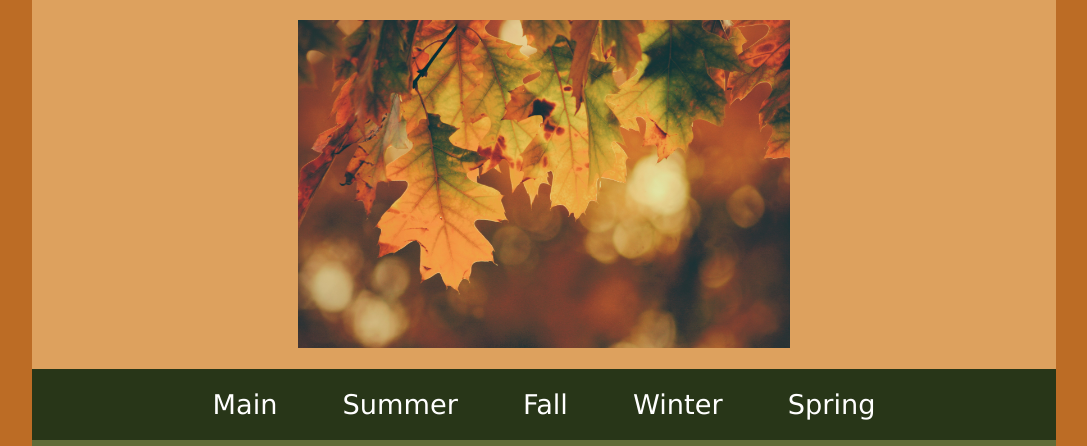
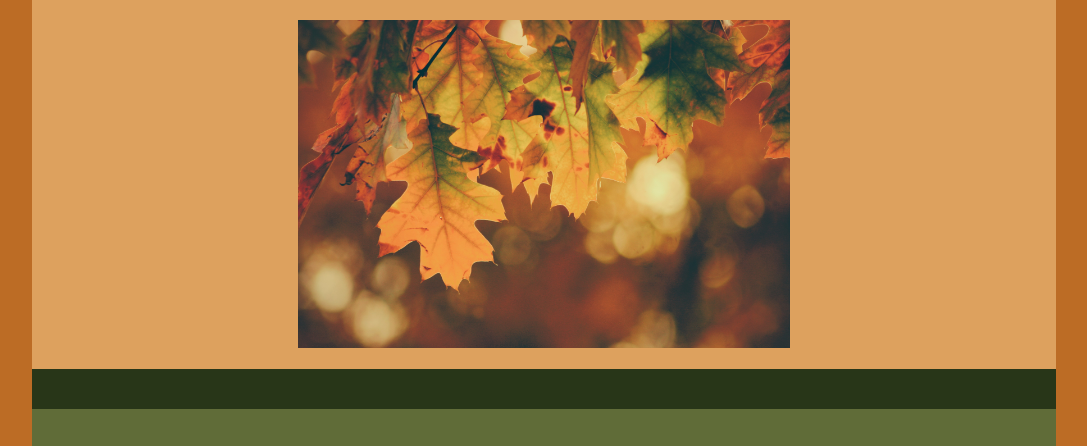
Before and after one commit to tylerandros/tylerandros.github.io, a plain HTML site: page seasons/Fall/fall.html in a window 1280 px wide. Shown: the top 446 px of the page, without its empty margins (96-1183 px from the left). Drawn offline with Linux system fonts and the light colour scheme.

Commit message:
fall.html

```diff
--- a/seasons/Fall/fall.html
+++ b/seasons/Fall/fall.html
@@ -13,11 +13,7 @@
 
         <nav>
             <ul>
-                <li><a href="https://tylerandros.github.io/seasons/Main%20Page/seasons.html">Main</a></li>
-                <li><a href="https://tylerandros.github.io/seasons/Summer/summer.html">Summer</a></li>
-                <li><a href="https://tylerandros.github.io/seasons/Fall/fall.html">Fall</a></li>
-                <li><a href="https://tylerandros.github.io/seasons/Winter/winter.html">Winter</a></li>
-                <li><a href="https://tylerandros.github.io/seasons/Spring/spring.html">Spring</a></li>
+
             </ul>
 
         </nav>
```
